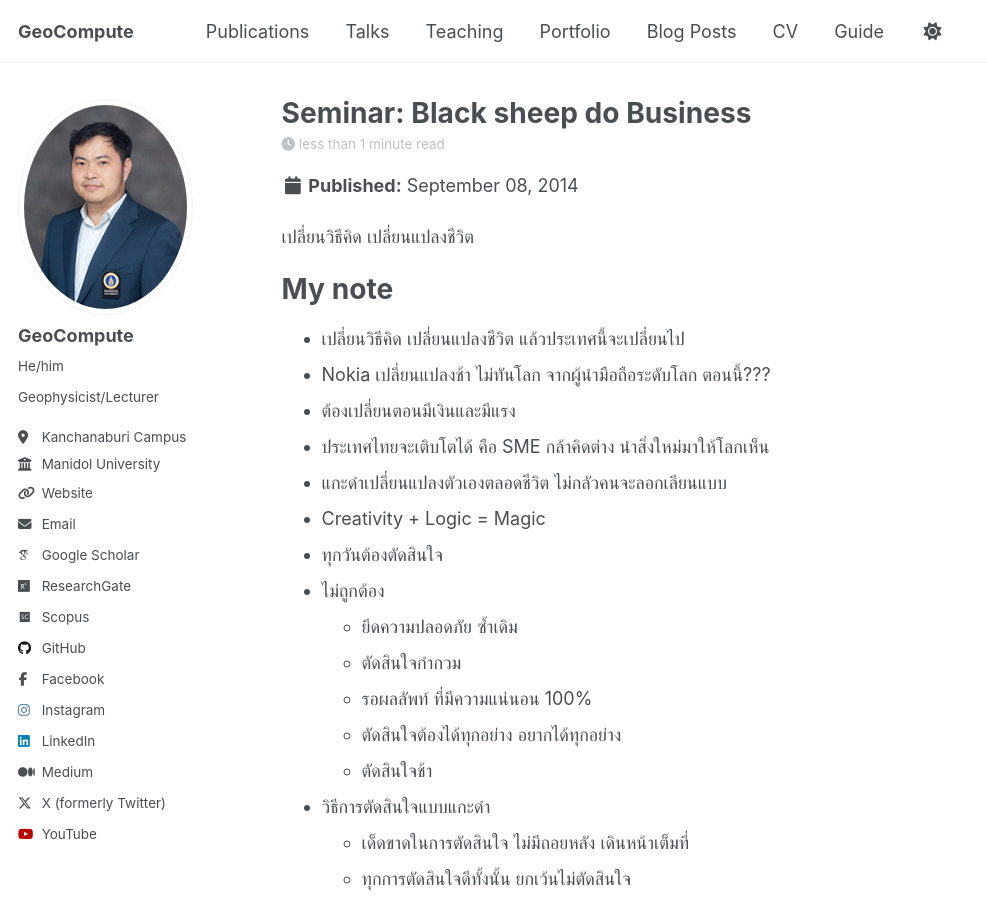
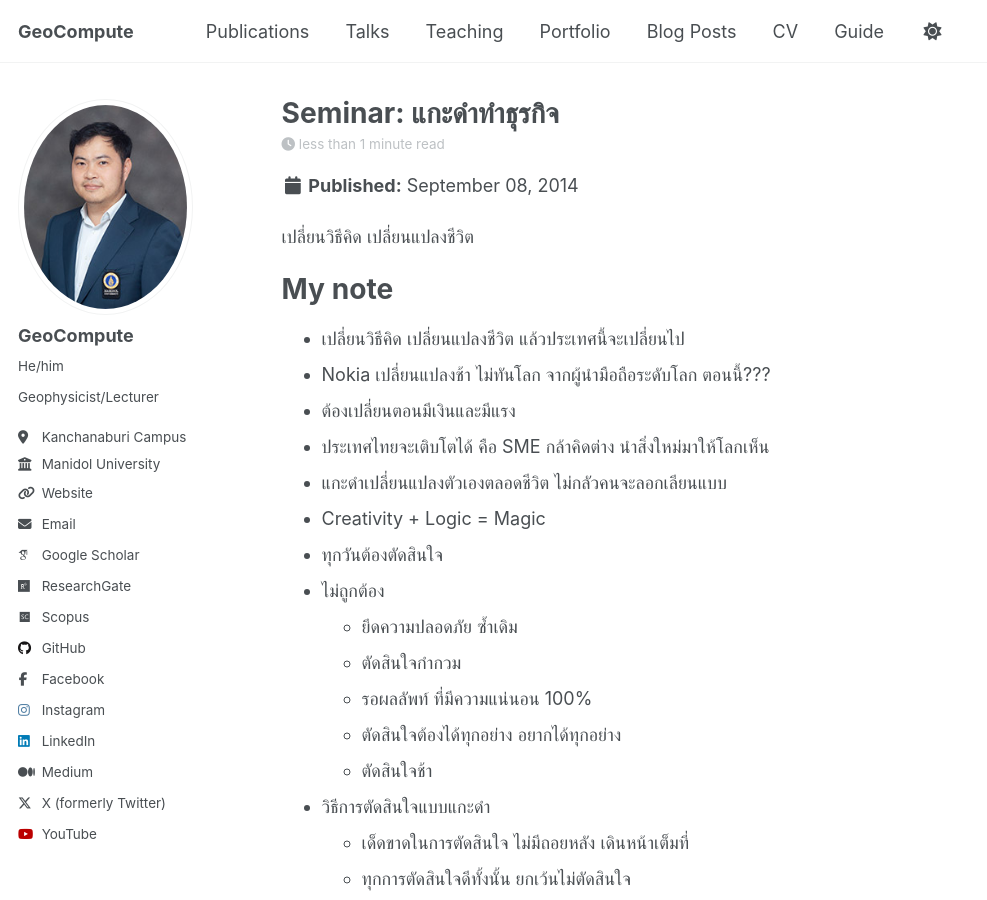
Before and after one commit to Songkhun/Songkhun.github.io, a Jekyll site: the page built from _posts/2014-09-08-BlackSheep.md, in a window 1280 px wide and 900 px high. Shown: the whole window, without its empty margins (0-987 px from the left). Built offline with Jekyll 4.4.1, drawn with Linux system fonts in a browser that asks for light colours; some web fonts are replaced; a script that is not in the unit is left out.

Commit message:
Update 2014-09-08-BlackSheep.md

```diff
--- a/_posts/2014-09-08-BlackSheep.md
+++ b/_posts/2014-09-08-BlackSheep.md
@@ -1,5 +1,5 @@
 ---
-title: 'Seminar: Black sheep do Business'
+title: 'Seminar: แกะดำทำธุรกิจ'
 date: 2014-09-08
 permalink: /posts/2014-09-08-BlackSheep
 tags:
```
